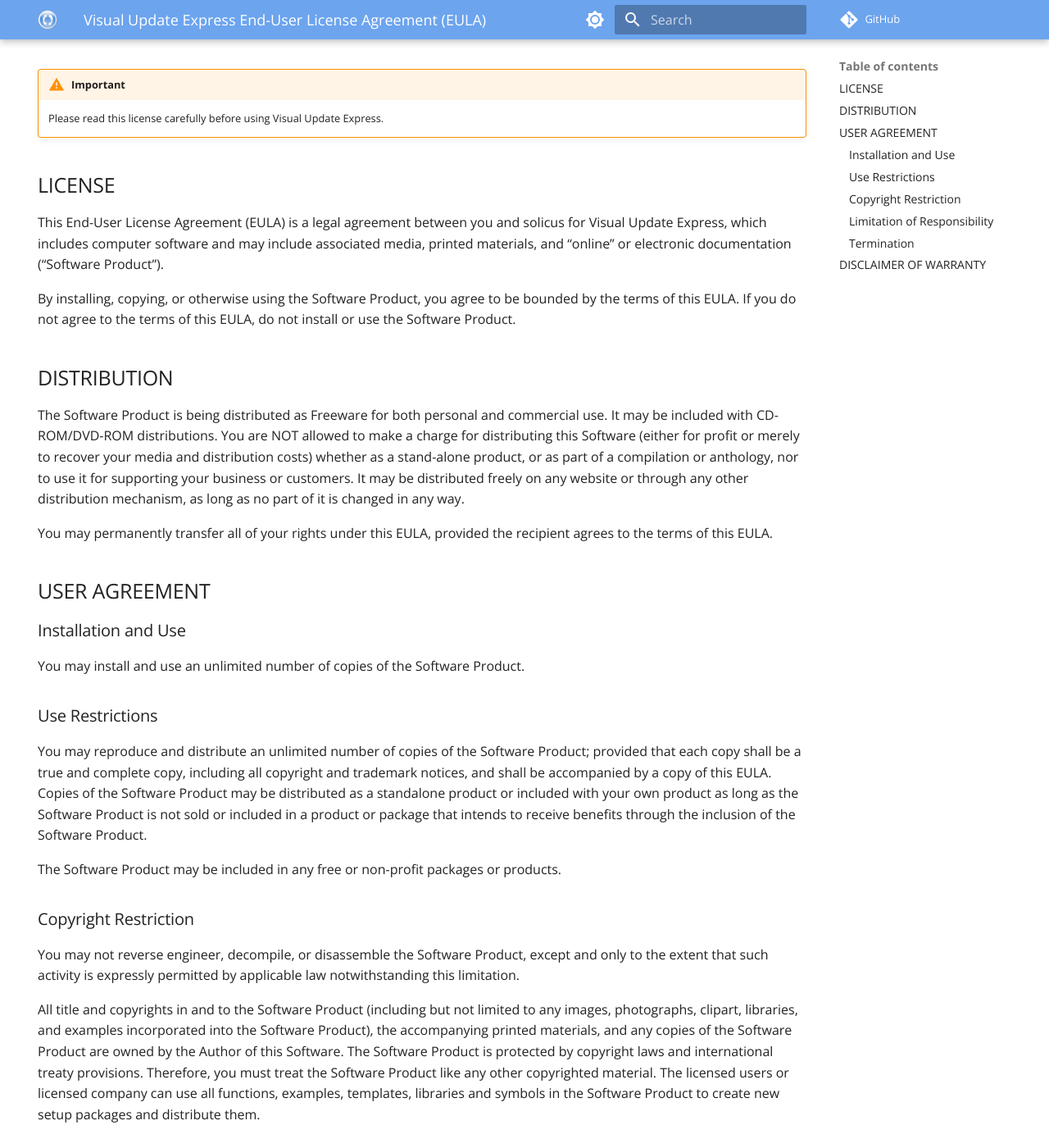
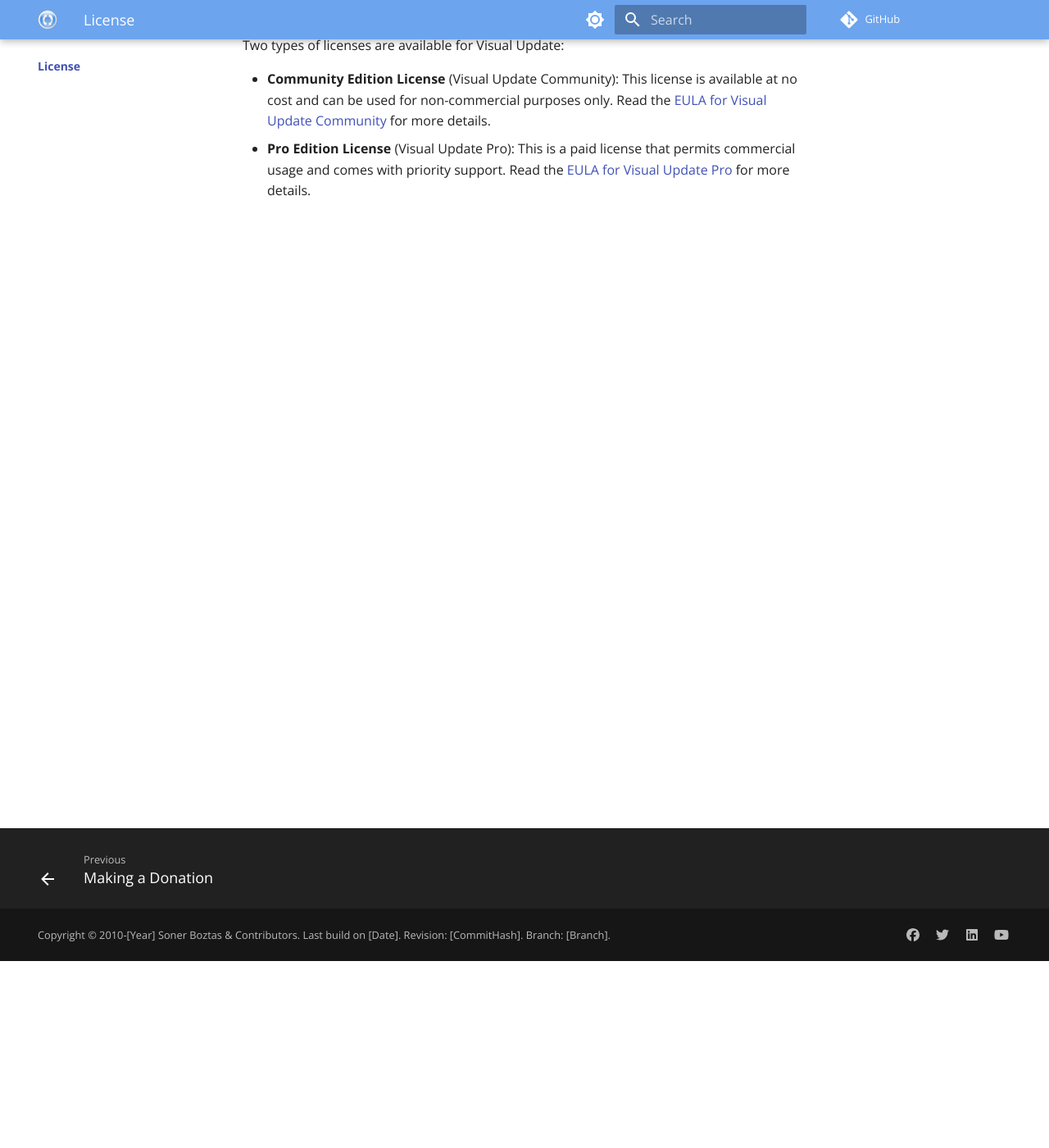
Before and after one commit to soner-boztas/visual-update-express-docs, an MkDocs documentation site: the page built from docs/license/index.md, in a window 1280 px wide and 1400 px high, scrolled down 228 px. Shown: the whole window at 82% size. Built offline with MkDocs 1.6.1 and Material for MkDocs 9.7.7, drawn with Linux system fonts in a browser that asks for light colours; comment, search, counter and statistics services are not loaded; some of the changed text lies outside the part shown.

Commit message:
Add End-User License Agreements for Community and Pro Editions

```diff
--- a/docs/license/index.md
+++ b/docs/license/index.md
@@ -1,43 +1,8 @@
----
-hide:
-  - navigation
----
-# Visual Update Express End-User License Agreement (EULA)
+# License
 
-!!! warning "Important"
+Two types of licenses are available for Visual Update:
 
-    Please read this license carefully before using Visual Update Express.
-
-## LICENSE
-This End-User License Agreement (EULA) is a legal agreement between you and solicus for Visual Update Express, which includes computer software and may include associated media, printed materials, and “online” or electronic documentation (“Software Product”).
-
-By installing, copying, or otherwise using the Software Product, you agree to be bounded by the terms of this EULA. If you do not agree to the terms of this EULA, do not install or use the Software Product.
-
-## DISTRIBUTION
-The Software Product is being distributed as Freeware for both personal and commercial use. It may be included with CD-ROM/DVD-ROM distributions. You are NOT allowed to make a charge for distributing this Software (either for profit or merely to recover your media and distribution costs) whether as a stand-alone product, or as part of a compilation or anthology, nor to use it for supporting your business or customers. It may be distributed freely on any website or through any other distribution mechanism, as long as no part of it is changed in any way.
-
-You may permanently transfer all of your rights under this EULA, provided the recipient agrees to the terms of this EULA.
-
-## USER AGREEMENT
-
-### Installation and Use
-You may install and use an unlimited number of copies of the Software Product.
-
-### Use Restrictions
-You may reproduce and distribute an unlimited number of copies of the Software Product; provided that each copy shall be a true and complete copy, including all copyright and trademark notices, and shall be accompanied by a copy of this EULA. Copies of the Software Product may be distributed as a standalone product or included with your own product as long as the Software Product is not sold or included in a product or package that intends to receive benefits through the inclusion of the Software Product.
-
-The Software Product may be included in any free or non-profit packages or products.
-
-### Copyright Restriction
-You may not reverse engineer, decompile, or disassemble the Software Product, except and only to the extent that such activity is expressly permitted by applicable law notwithstanding this limitation.
-
-All title and copyrights in and to the Software Product (including but not limited to any images, photographs, clipart, libraries, and examples incorporated into the Software Product), the accompanying printed materials, and any copies of the Software Product are owned by the Author of this Software. The Software Product is protected by copyright laws and international treaty provisions. Therefore, you must treat the Software Product like any other copyrighted material. The licensed users or licensed company can use all functions, examples, templates, libraries and symbols in the Software Product to create new setup packages and distribute them.
-
-### Limitation of Responsibility
-In no event shall the author of this Software be liable for any special, consequential, incidental or indirect damages whatsoever (including, without limitation, damages for loss of business profits, business interruption, loss of business information, or any other pecuniary loss) arising out of the use of or inability to use this product, even if the Author of this Software is aware of the possibility of such damages and known defects.
-
-### Termination
-Without prejudice to any other rights, the Author of this Software may terminate this EULA if you fail to comply with the terms and conditions of this EULA. In such event, you must destroy all copies of the Software Product and all of its component parts.
-
-## DISCLAIMER OF WARRANTY
-The Author of this Software expressly disclaims any warranty for the Software Product. The Software Product and any related documentation is provided “as is” without warranty of any kind, either express or implied, including, without limitation, the implied warranties or merchantability, fitness for a particular purpose, or noninfringement. The entire risk arising out of use or performance of the Software Product remains with you.
+- **Community Edition License** (Visual Update Community): This license is available at no cost and can be used for non-commercial
+  purposes only. Read the [EULA for Visual Update Community](community-eula.md) for more details.
+- **Pro Edition License** (Visual Update Pro): This is a paid license that permits commercial usage and comes with priority
+  support. Read the [EULA for Visual Update Pro](pro-eula.md) for more details.
```
Also changed, not shown: docs/license/community-eula.md (added, +77 -0 lines), docs/license/pro-eula.md (added, +97 -0 lines).
